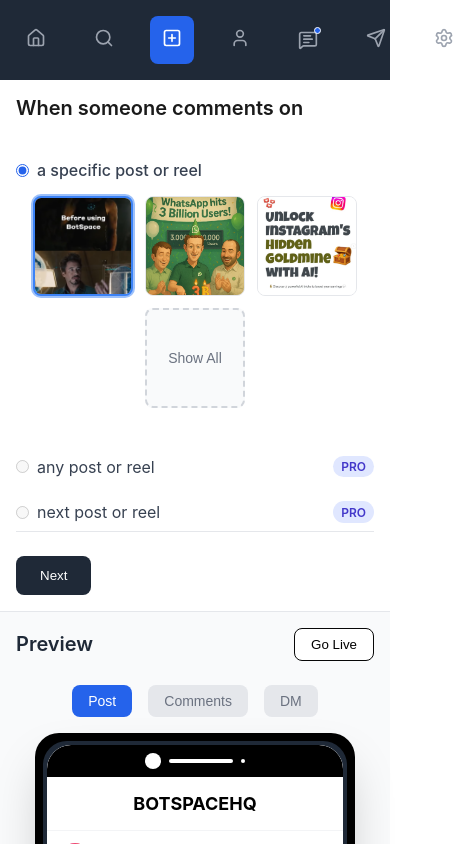
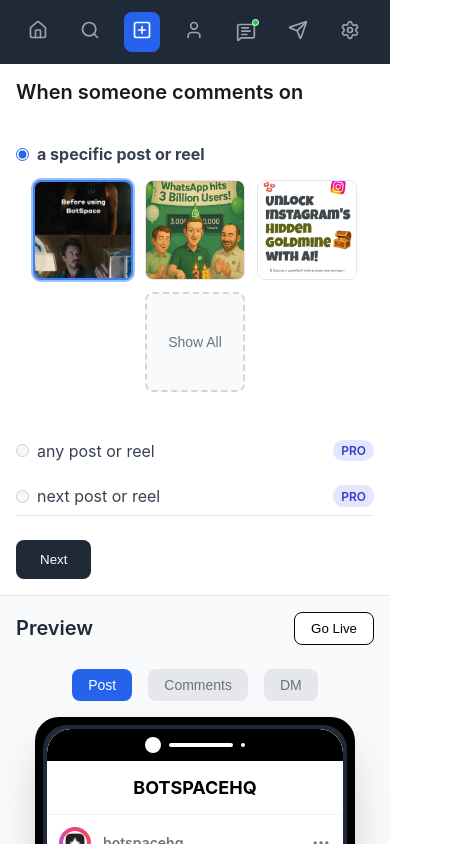
Before and after one commit to razaOnGit/AutomationDM, a React (Create React App) app in the folder frontend/: page / in a window 390 px wide. Shown: the top 844 px of the page, 466 px wide, since content can reach past the window. Built offline with nearby package versions, Linux system fonts and the light colour scheme.

Commit message:
sidebar_gap

```diff
--- a/frontend/src/App.css
+++ b/frontend/src/App.css
@@ -23,7 +23,7 @@
     flex-direction: column;
     align-items: center;
     padding: 1rem 0;
-    gap: 1.5rem;
+    gap: 0rem;
 }
 
 .sidebar-initial {
@@ -41,11 +41,11 @@
 }
 
 .sidebar-logo {
-    width: 48px; /* Adjust size as needed */
-    height: 48px; /* Adjust size as needed */
+    width: 25px; /* Adjust size as needed */
+    height: 25px; /* Adjust size as needed */
     border-radius: 8px; /* Slightly rounded corners for the logo container */
     overflow: hidden; /* Ensures image stays within bounds */
-    margin-bottom: 1rem; /* Space below the logo */
+    margin-bottom: 0rem; /* Space below the logo */
 }
 
 .sidebar-logo img {
@@ -55,7 +55,7 @@
 }
 
 .sidebar-spacer {
-    flex-grow: 1; /* This pushes the subsequent items (icons) to the bottom */
+    flex-grow: 0.1; /* This pushes the subsequent items (icons) to the bottom */
 }
 
 .sidebar-icon {
@@ -92,7 +92,7 @@
     right: -3px; /* Adjust as needed */
     width: 7px;  /* Size of the dot */
     height: 7px; /* Size of the dot */
-    background-color: #2563eb; /* Blue color for the dot */
+    background-color: #0fd03f; /* Blue color for the dot */
     border-radius: 50%;
     border: 1px solid white; /* Small white border for contrast against dark background */
 }
@@ -140,7 +140,7 @@
 }
 
 .radio-option.selected {
-    font-weight: 500;
+    font-weight: 700;
 }
 
 .radio-circle {
@@ -905,7 +905,7 @@
 }
 
 /* Media Queries for responsiveness */
-@media (max-width: 1024px) {
+@media (max-width: 654px) {
     .app {
         flex-direction: column;
     }
@@ -915,7 +915,34 @@
         flex-direction: row;
         height: auto;
         padding: 0.5rem 1rem;
-        justify-content: center;
+        justify-content: space-around; /* Better distribution of space */
+        align-items: center;
+        gap: 0.5rem;
+        flex-wrap: nowrap; /* Prevent wrapping to single line */
+        overflow-x: auto; /* Allow horizontal scrolling if needed */
+        -webkit-overflow-scrolling: touch; /* Smooth scrolling on iOS */
+    }
+
+    .sidebar-initial {
+        display: none; /* Hide initial in mobile view */
+    }
+
+    .sidebar-logo {
+        display: block;
+        width: 32px; /* Smaller size for mobile */
+        height: 32px;
+        margin: 0;
+        order: 1; /* Position at the start */
+    }
+
+    .sidebar-spacer {
+        display: none; /* Remove spacer in mobile view */
+    }
+
+    .sidebar-icon {
+        margin: 0.25rem;
+        padding: 0.5rem;
+        flex-shrink: 0;
     }
 
     .workflow-builder,
@@ -925,7 +952,7 @@
     }
 
     .workflow-actions {
-        justify-content: space-between; /* Back and Next buttons spread out */
+        justify-content: space-between;
     }
 }
 
```
